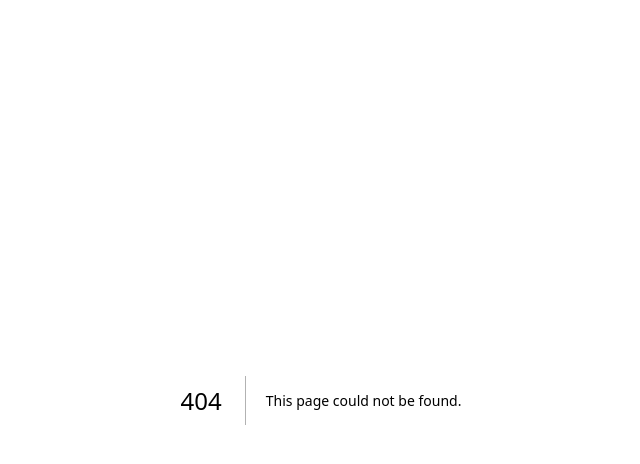
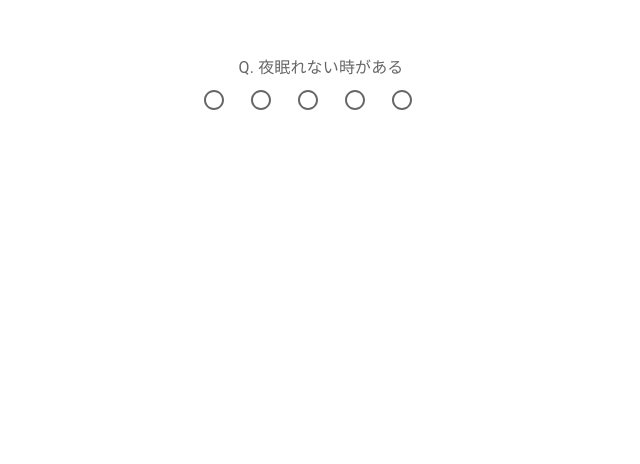
Before and after one commit to takashi-work10/creating-app-by-myself, a Next.js app: page /diagnosis in a window 1280 px wide. Before the commit this address had no page. Shown: the top 464 px of the page, without its empty margins (319-959 px from the left). Built offline with nearby package versions, Linux system fonts and the light colour scheme.

Commit message:
add Home screeen Radio button

```diff
--- /dev/null
+++ b/app/diagnosis/page.tsx
@@ -0,0 +1,26 @@
+// import { FormControl, FormLabel, RadioGroup, FormControlLabel, Radio } from '@mui/material';
+import FormControl from '@mui/material/FormControl';
+import FormLabel from '@mui/material/FormLabel';
+import RadioGroup from '@mui/material/RadioGroup';
+import FormControlLabel from '@mui/material/FormControlLabel';
+import Radio from '@mui/material/Radio';
+
+export default function DiagnosisPage() {
+    return (
+    <FormControl sx={{ display: "flex", alignItems: "center", mt: 7}}>
+        <FormLabel id="diagnosis-radio-buttons-group-label">Q. 夜眠れない時がある</FormLabel>
+        <RadioGroup
+            aria-labelledby="diagnosis-radio-buttons-group-label"
+            defaultValue="none"
+            name="radio-buttons-group"
+            sx={{ display: "flex", flexDirection: "row"}}
+        >
+            <FormControlLabel value="1" control={<Radio />} label="" />
+            <FormControlLabel value="2" control={<Radio />} label="" />
+            <FormControlLabel value="3" control={<Radio />} label="" />
+            <FormControlLabel value="4" control={<Radio />} label="" />
+            <FormControlLabel value="5" control={<Radio />} label="" />
+        </RadioGroup>
+    </FormControl>
+    )
+}
```
Also changed, not shown: app/page.tsx (+16 -2 lines), package.json (+7 -4 lines), 1 other file (tests, documents, lock files or other folders).
